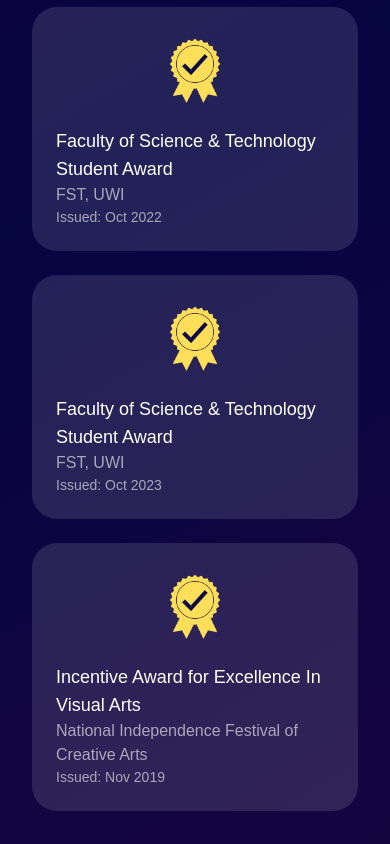
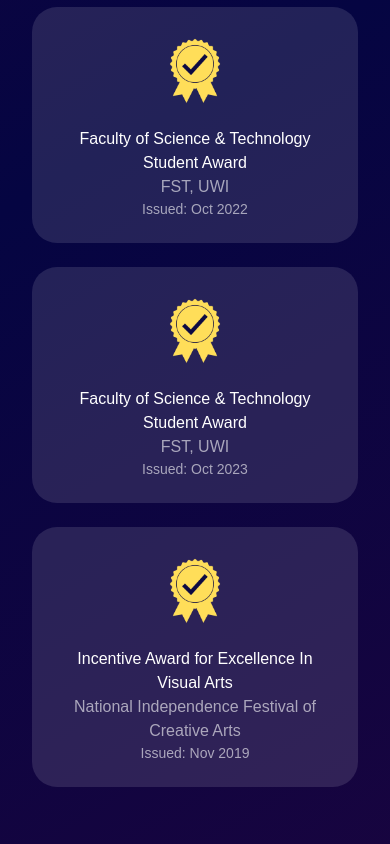
Before and after one commit to TaigaTi/taigati.github.io, a React (Create React App) app: page /#/ in a window 390 px wide. Shown: the part 5100-5944 px from the top of the page. Built offline with nearby package versions, Linux system fonts and the light colour scheme.

Commit message:
Added responsiveness for about cards

```diff
--- a/src/components/About.js
+++ b/src/components/About.js
@@ -148,7 +148,7 @@
 
             <section id="awards" className="section flex flex-col items-center w-full mt-10">
                 <p className='text-2xl md:text-4xl mb-6'>Awards</p>
-                <div className='grid grid-cols-1 md:grid-cols-3 gap-6 md:gap-8 mt-4 p-6'>
+                <div className='grid grid-cols-1 sm:grid-cols-2 lg:grid-cols-3 gap-6 md:gap-8 mt-4 p-6'>
                     {awards.filter((awards) => (awards.type === "award")).map((award) => {
                         return (
                             <AwardCard key={award.id} id={award.id} />
@@ -159,7 +159,7 @@
 
             <section id="certificates" className="section flex flex-col items-center w-full mt-10">
                 <p className='text-2xl md:text-4xl mb-6'>Certificates</p>
-                <div className='grid grid-cols-1 md:grid-cols-3 gap-6 md:gap-8 mt-4 p-6'>
+                <div className='grid grid-cols-1 sm:grid-cols-2 lg:grid-cols-3 gap-6 md:gap-8 mt-4 p-6'>
                     {awards.filter((awards) => (awards.type === "certificate")).map((award) => {
                         return (
                             <AwardCard key={award.id} id={award.id} />
--- a/src/components/AwardCard.js
+++ b/src/components/AwardCard.js
@@ -10,9 +10,9 @@
         <div className="award-card flex flex-col md:flex-row items-center p-6 gap-4 text-start">
            { type === "award" && <img src="assets/award.png" alt="Award" className='w-20 h-20'/>}
            { type === "certificate" && <img src="assets/certificate.png" alt="Award" className='w-20 h-20'/>}
-            <div className="award-info">
-                <h1 className="text-lg">{award.title}</h1>
-                <h1 className="opacity-60">{award.issuer}</h1>
+            <div className="award-info text-center md:text-start">
+                <h1 className="lg:text-lg">{award.title}</h1>
+                <h2 className="opacity-60">{award.issuer}</h2>
                 <p className="opacity-60 text-sm">Issued: {award.issued}</p>
             </div>
         </div>
--- a/src/components/Home.js
+++ b/src/components/Home.js
@@ -130,7 +130,7 @@
                     <a href='/#/projects'>View All</a>
                 </div>
 
-                <div className='grid grid-cols-1 md:grid-cols-3 gap-6 md:gap-8 mt-4 p-6'>
+                <div className='grid grid-cols-1 sm:grid-cols-2 lg:grid-cols-3 gap-6 md:gap-8 mt-4 p-6'>
                     {projects.slice(0, 3).map((project) => (
                         <ProjectPreview key={project.id} {...project} />
                     ))}
@@ -144,7 +144,7 @@
                     <a href='/#/about/#awards'>View All</a>
                 </div>
 
-                <div className='grid grid-cols-1 md:grid-cols-3 gap-6 md:gap-8 mt-4 p-6'>
+                <div className='grid grid-cols-1 sm:grid-cols-2 lg:grid-cols-3 gap-6 md:gap-8 mt-4 p-6'>
                     {awards.filter((award) => award.type === "award").slice(0, 3).map((award) => (
                         <AwardCard key={award.id} {...award} />
                     ))}
--- a/src/data/projects.js
+++ b/src/data/projects.js
@@ -26,7 +26,7 @@
         longDescription: "JobWize is a dynamic job application tracker designed to streamline the process of managing your career journey. It offers intuitive features for organization, analysis, and automation, making it easier to keep track of applications, resumes, and gain insights through user analytics.",
         tags: ["Expo", "React Native", "Firebase"],
         image: "assets/projects/jobwize.png",
-        link: "",
+        link: "https://www.figma.com/proto/omHDfhqrWlSvejzwmBXT9n/JobWize?node-id=8-41&node-type=FRAME&t=ixY3A49jXTDsM8BZ-1&scaling=scale-down&content-scaling=fixed&page-id=0%3A1&starting-point-node-id=8%3A41",
         repo: "https://github.com/TaigaTi/JobWize",
     },
     {
```
